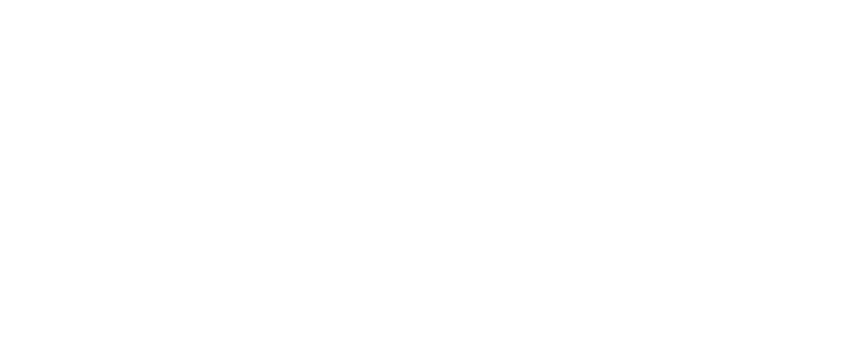
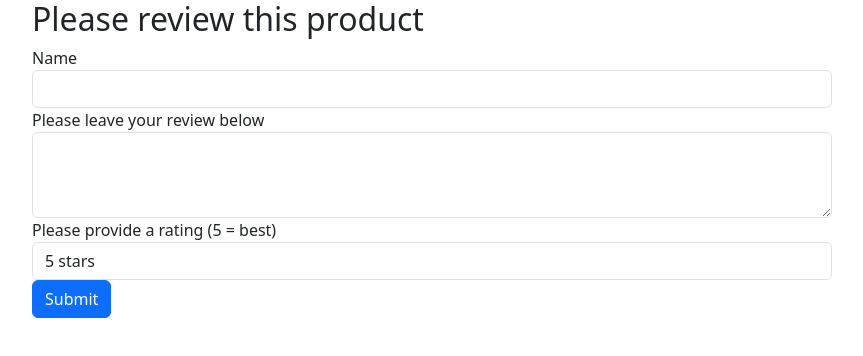
Before and after one commit to LouieJBR/COM661-FrontEnd, an Angular app in the folder frontEnd/: page /products/1 in a window 1280 px wide. Shown: the top 356 px of the page, without its empty margins (208-1071 px from the left). Built offline with nearby package versions, Linux system fonts and the light colour scheme; no server answers.

Commit message:
addingBasicReviewForm

```diff
--- a/frontEnd/src/app/app.module.ts
+++ b/frontEnd/src/app/app.module.ts
@@ -1,5 +1,6 @@
 import { NgModule } from '@angular/core';
 import { BrowserModule } from '@angular/platform-browser';
+import { ReactiveFormsModule} from "@angular/forms";
 
 import { AppRoutingModule } from './app-routing.module';
 import { AppComponent } from './app.component';
@@ -36,7 +37,8 @@
     BrowserModule,
     AppRoutingModule,
     HttpClientModule,
-    RouterModule.forRoot(routes)
+    RouterModule.forRoot(routes),
+    ReactiveFormsModule
   ],
   providers: [WebService],
   bootstrap: [AppComponent]
--- a/frontEnd/src/app/products/singleProduct/product.component.html
+++ b/frontEnd/src/app/products/singleProduct/product.component.html
@@ -42,3 +42,43 @@
     </div>
   </div>
 </div>
+
+<div class="container">
+  <div class="row">
+    <div class="col-sm-12">
+      <div style = "width: 50rem; margin: auto; ">
+        <h2>Please review this product</h2>
+        <form [formGroup]="reviewForm" (ngSubmit)="onSubmit()">
+          <div class="form-group">
+            <label for="username">Name</label>
+            <input type="text" id="username" name="username"
+                   class="form-control"
+                   formControlName="username">
+          </div>
+          <div class="form-group">
+            <label for="comment">Please leave your review below
+            </label>
+            <textarea id="comment" rows="3" name="comment"
+                      class="form-control"
+                      formControlName="comment"></textarea>
+          </div>
+          <div class="form-group">
+            <label for="stars">Please provide a rating
+              (5 = best)</label>
+            <select id="stars" name="stars"
+                    class="form-control"
+                    formControlName="stars">
+              <option value="1">1 star</option>
+              <option value="2">2 stars</option>
+              <option value="3">3 stars</option>
+              <option value="4">4 stars</option>
+              <option value="5">5 stars</option>
+            </select>
+          </div>
+          <button type="submit"
+                  class="btn btn-primary">Submit</button>
+        </form>
+      </div>
+    </div>
+  </div>
+</div>
--- a/frontEnd/src/app/products/singleProduct/product.component.ts
+++ b/frontEnd/src/app/products/singleProduct/product.component.ts
@@ -1,6 +1,7 @@
 import {Component} from "@angular/core";
 import {WebService} from "../../web.service";
 import {ActivatedRoute} from "@angular/router";
+import {FormBuilder} from "@angular/forms";
 
 @Component({
   selector: 'product',
@@ -10,11 +11,23 @@
 export class ProductComponent {
   product_list: any;
   reviews: any = [];
+  reviewForm: any;
   constructor(private webService: WebService,
-              private route: ActivatedRoute) {}
+              private route: ActivatedRoute,
+              private formBuilder: FormBuilder) {}
 
   ngOnInit(){
+    this.reviewForm = this.formBuilder.group({
+      username: '',
+      comment: '',
+      stars: 5
+    })
+
     this.product_list = this.webService.getProductById(this.route.snapshot.params['id'])
     this.reviews = this.webService.getReviews(this.route.snapshot.params['id'])
   }
+
+  onSubmit(){
+    console.log(this.reviewForm.value)
+  }
 }
```
